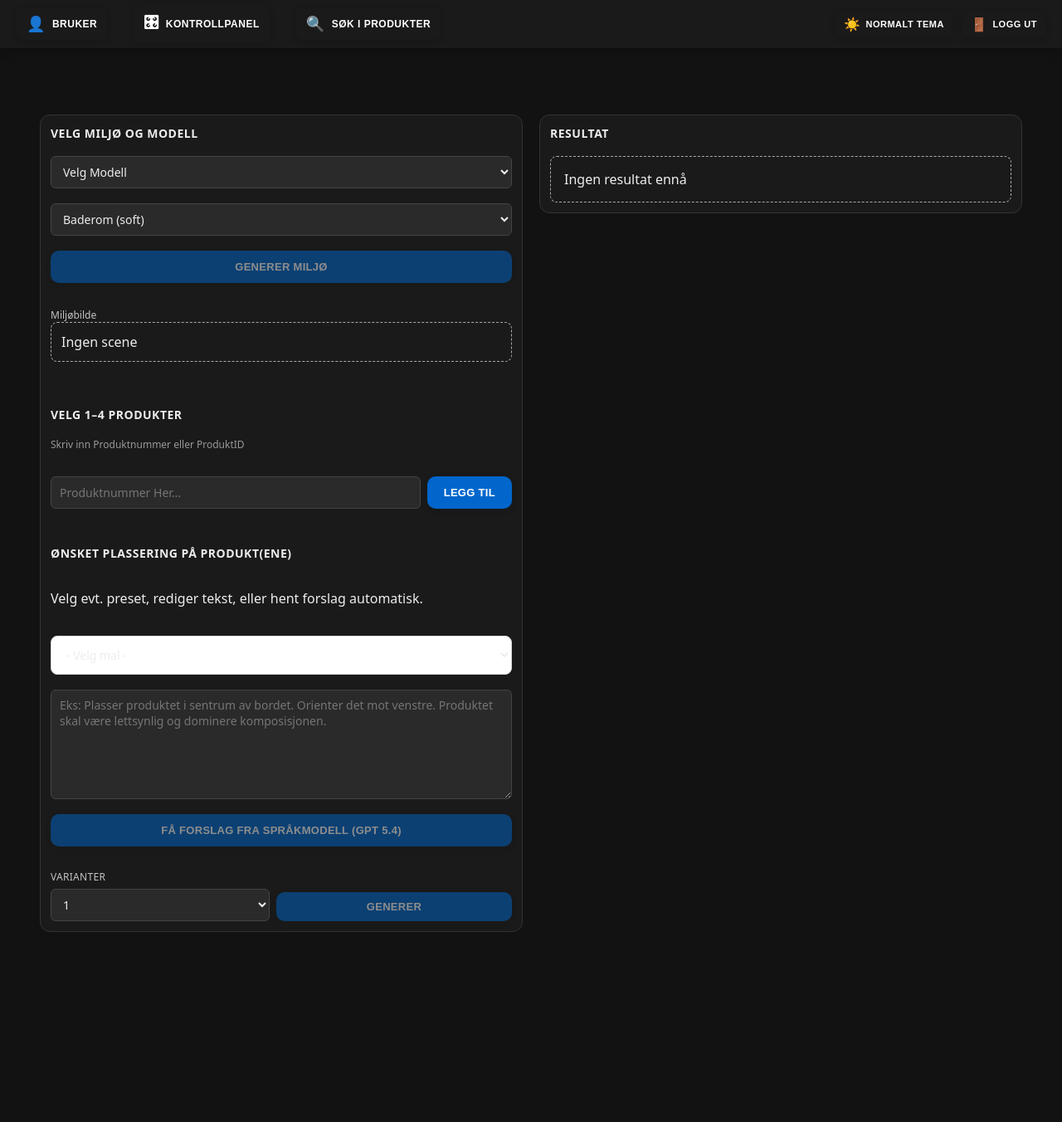
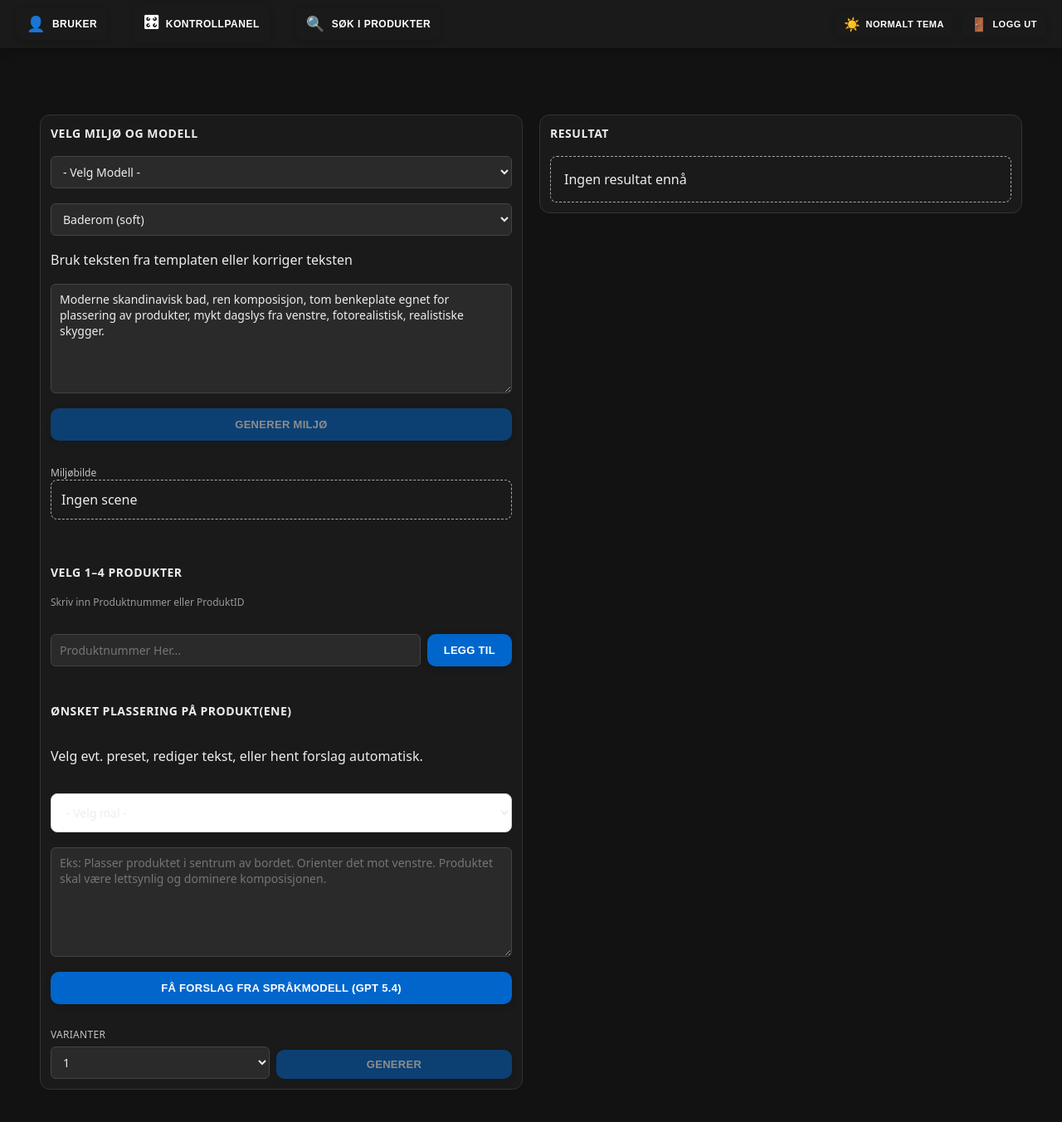
Before and after one commit to johannesolin/BachelorgruppeB26-IKT37, a Next.js app in the folder my-app/: page / in a window 1280 px wide. Shown: the top 1352 px of the page at 83% size. Before the commit the page ends 1175 px from the top, so only its background shows below. Built offline with nearby package versions, Linux system fonts and the light colour scheme.

Commit message:
- koblet opp gpt-5.4 for forslag til produkt plasering
- også lagt til mulighet for redigering av scenePrompt i template.

```diff
--- a/my-app/app/api/openAi/generateEnvironment/route.ts
+++ b/my-app/app/api/openAi/generateEnvironment/route.ts
@@ -2,7 +2,7 @@ import { generateImg } from "@/openAi/client";
 import { GenerateImg, Quality, Size } from "@/openAi/types";
 import { NextResponse } from "next/server";
 
- export async function POST( req: Request) {
+ export async function POST( req: Request ) {
     try{
         const form = await req.formData();
 
--- /dev/null
+++ b/my-app/app/api/openAi/placementSuggestion/route.ts
@@ -0,0 +1,29 @@
+import { buildSystemPrompt } from "@/lib/helperFunctions/buildSystemPrompt";
+import { buildUserPrompt } from "@/lib/helperFunctions/buildUserPrompt";
+import { gpt54PlacementSuggestionsRequest } from "@/openAi/gpt54Client";
+import { NextResponse } from "next/server";
+
+export async function POST( req: Request ){
+    try{
+        const body = await req.json();
+
+        const selectedModel = body.selectedModel;
+        const scenePrompt = body.scenePrompt;
+        const productSummary = body.productSummary;
+
+        const systemInput = buildSystemPrompt(selectedModel);
+        const userInput = buildUserPrompt(scenePrompt, productSummary);
+
+        const result = await gpt54PlacementSuggestionsRequest(systemInput, userInput);
+
+        if(!result || result.length === 0){
+            return NextResponse.json({ error: "No return text from modell" }, { status: 204 });
+        }
+
+        return NextResponse.json(result);
+
+    } catch (e){
+        console.error(e);
+        return NextResponse.json({error: "Internal server error"}, {status: 500});
+    }
+}
--- a/my-app/app/page.tsx
+++ b/my-app/app/page.tsx
@@ -1,5 +1,4 @@
 "use client";
-// Importering av React-hooks og komponenter som er nødvendige for siden
 import { useEffect, useState } from "react";
 import { DashboardNav } from "./navigation/DashboardNav";
 import styles from "./page.module.css";
@@ -57,11 +56,14 @@ async function readErrorMessage(res: Response): Promise<string> {
 
 export default function Page() {
   // State for modell valg
-  const [selectedModel, setSelectedModel] = useState<string>("");
+  const [selectedModel, setSelectedModel] = useState< "gpt-image-1.5" | "flux-2-pro" | "">("");
 
   // State for templates og valgt template
   const [templates, setTemplates] = useState<Template[]>(templatesArray as Template[]);
-  const [templateId, setTemplateId] = useState<string>(templates[0].id as string);
+  const [templateId, setTemplateId] = useState<string>(templates[0].id);
+
+  // State for tekst som skal brukes til å generere scenebilde
+  const [scenePrompt, setScenePrompt] = useState<string>(templates[0].scenePrompt);
 
   // State for scenebildet som skal brukes som bakgrunn
   const [sceneUrl, setSceneUrl] = useState<string>("");
@@ -135,7 +137,7 @@ export default function Page() {
     const form = new FormData();
 
     form.append("size", String(temp.size));
-    form.append("prompt", String(temp.scenePrompt).trim());
+    form.append("prompt", String(scenePrompt).trim());
     form.append("quality", String(temp.quality));
 
     let respons;
@@ -227,15 +229,54 @@ export default function Page() {
   * Funksjon for å hente forslag til produkt plasering fra GPT 5.4
   */
 
-  function getPlacementSuggestion(){
-    setBusyPlacement(true);
-    console.log("test");
-    setBusyPlacement(false);
+  async function getPlacementSuggestion(){
+    if(!scenePrompt) throw new Error("Velg mal for miljøbilde eller skriv egen tekst!");
+    if(selectedModel === "") throw new Error("Velg modell for generering av bilder!");
+    if(selectedProducts.length === 0) throw new Error("Legg til minst et produkt!");
+    try{
+      setBusyPlacement(true);
+      const productSummary = buildProductSummary();
+
+      const respons = await fetch("/api/openAi/placementSuggestion", {
+        method: "POST",
+        headers: { "Content-Type": "application/json" },
+        body: JSON.stringify({
+          selectedModel,
+          scenePrompt,
+          productSummary,
+        }),
+      });
+
+      const data = await respons.json();
+      if(data.length > 0){
+        setPlacementPrompt(data);
+      }
+      setBusyPlacement(false);
+
+    } catch (e){
+      setBusyPlacement(false);
+      console.error(e);
+      throw new Error("Henting av plasserings forslag feilet!");
+    }
+  }
+
+  /*
+  * Funksjon for sammensetting av produkt sammendrag
+  */
+
+  function buildProductSummary(): string{
+    const text: string[] = [];
+    selectedProducts.forEach((p, index) => {
+      const role = index === 0 ? "1 - HOVEDPRODUKT (skal prioriteres)" : `${index + 1} - sekundær`;
+      text.push(`${role}: produktid: ${p.productId}, produktnavn fra database: ${p.name?.trim()}, link til produktbilde: ${p.images[p.selectedImage].href}`)
+    });
+    return text.join("\n\n");
   }
 
   /*
   * Funksjon for oppdatering variabel for valgt bilde ved forespørsel til modeller.
   */
+
   function changeSelectedImage( productIndex: number, imageIndex: number ){
     selectedProducts[productIndex].selectedImage = imageIndex;
   }
@@ -345,7 +386,7 @@ export default function Page() {
               darkMode ? styles.dark : styles.light
             }`}
           >
-            <EnvironmentCard templateId={templateId} setTemplateId={setTemplateId} templates={templates} generateScene={generateScene}
+            <EnvironmentCard templateId={templateId} scenePrompt={scenePrompt} setScenePrompt={setScenePrompt} setTemplateId={setTemplateId} templates={templates} generateScene={generateScene}
               darkMode={darkMode} sceneUrl={sceneUrl} busyGen={busyGen} busyScene={busyScene} busyPlacement={busyPlacement} sceneFixPrompt={sceneFixPrompt} setSceneFixPrompt={setSceneFixPrompt}
               refineScene={refineScene} selectedModel={selectedModel} setSelectedModel={setSelectedModel}/>
             <h2>
--- a/my-app/components/EnvironmentCard.tsx
+++ b/my-app/components/EnvironmentCard.tsx
@@ -2,6 +2,12 @@ import styles from "../app/page.module.css";
 import { EnvironmentCardProps } from "./types";
 
 export const EnvironmentCard = ( props: EnvironmentCardProps ) => {
+
+  function changeTemplate( e: string){
+    props.setTemplateId(e);
+    props.setScenePrompt(props.templates.find(temp => temp.id === e)?.scenePrompt as string);
+  }
+
     return(
         <>
         <h2
@@ -11,17 +17,17 @@ export const EnvironmentCard = ( props: EnvironmentCardProps ) => {
             </h2>
             <select
               value={props.selectedModel}
-              onChange={(e) => props.setSelectedModel(e.target.value)}
+              onChange={(e) => props.setSelectedModel(e.target.value as "gpt-image-1.5" | "flux-2-pro" | "")}
               className={`${styles.select} ${props.darkMode ? styles.dark : styles.light}`}
               disabled={props.busyGen}
-            >
-              <option value="" disabled selected hidden>Velg Modell</option>
+            >Velg Modell
+              <option value="" hidden>- Velg Modell -</option>
               <option value="gpt-image-1.5" key="gpt-image-1.5">GPT-Image-1.5</option>
               <option value="flux-2-pro" key="flux-2-pro">FLUX-2-PRO</option>
             </select>
             <select
               value={props.templateId}
-              onChange={(e) => props.setTemplateId(e.target.value)}
+              onChange={(e) => changeTemplate(e.target.value)}
               className={`${styles.select} ${props.darkMode ? styles.dark : styles.light}`}
               disabled={props.busyGen}
             >
@@ -31,6 +37,13 @@ export const EnvironmentCard = ( props: EnvironmentCardProps ) => {
                 </option>
               ))}
             </select>
+            Bruk teksten fra templaten eller korriger teksten
+            <textarea
+              value={props.scenePrompt}
+              onChange={(e) => props.setScenePrompt(e.target.value)}
+              rows={6}
+              className={`${styles.textarea} ${props.darkMode ? styles.dark : styles.light}`}
+            />
             <button onClick={props.generateScene} disabled={props.busyGen || props.busyScene || props.busyPlacement || props.selectedModel === ""}>{props.busyScene ? "Genererer Miljø" : props.sceneUrl === "" ? "Generer Miljø" : "Regenerer Miljø" }</button>
             <div className={styles.sceneContainer}>
               <div className={styles.sceneLabel}>Miljøbilde</div>
--- a/my-app/components/PlacementCard.tsx
+++ b/my-app/components/PlacementCard.tsx
@@ -31,7 +31,7 @@ export function PlacementCard( props: PlacementCardProps ){
               placeholder="Eks: Plasser produktet i sentrum av bordet. Orienter det mot venstre. Produktet skal være lettsynlig og dominere komposisjonen."
               className={`${styles.textarea} ${props.darkMode ? styles.dark : styles.light}`}
             />
-            <button onClick={props.getPlacementSuggestion} disabled={props.busyGen || props.busyScene || props.busyPlacement || props.placementPrompt.length === 0}>{props.busyPlacement ? "Henter forslag fra språkmodell..." : "Få forslag fra språkmodell (GPT 5.4)"}</button>
+            <button onClick={props.getPlacementSuggestion} disabled={props.busyGen || props.busyScene || props.busyPlacement}>{props.busyPlacement ? "Henter forslag fra språkmodell..." : "Få forslag fra språkmodell (GPT 5.4)"}</button>
             <div className={styles.variantsContainer}>
               <label className={styles.flex1}>
                 <div className={styles.variantsLabel}>Varianter</div>
--- a/my-app/components/types.ts
+++ b/my-app/components/types.ts
@@ -14,6 +14,8 @@ export interface EnvironmentCardProps {
     templateId: string;
     setTemplateId: (param: string) => void;
     templates: Template[];
+    scenePrompt: string;
+    setScenePrompt: ( param: string) => void;
     generateScene: () => void;
     darkMode: boolean;
     sceneUrl: string;
@@ -24,7 +26,7 @@ export interface EnvironmentCardProps {
     setSceneFixPrompt: (param: string) => void;
     refineScene: () => void;
     selectedModel: string;
-    setSelectedModel: ( param: string ) => void;
+    setSelectedModel: ( param: "gpt-image-1.5" | "" | "flux-2-pro" ) => void;
 }
 
 export interface ResultsCardProps {
--- /dev/null
+++ b/my-app/lib/helperFunctions/buildSystemPrompt.ts
@@ -0,0 +1,23 @@
+export function buildSystemPrompt( selectedModel: "gpt-image-1.5" | "flux-2-pro" ){
+    const modellNote = selectedModel === "flux-2-pro" ? [
+          "Bildemotoren etterpå er FLUX: skriv positivt og konkret (hva som skal skje), unngå lange lister med «ikke» og «unngå».",
+          "Ikke bruk egen «negative prompt»-stil; beskriv heller tydelig ønsket plassering og størrelse.",
+        ].join(" ")
+      : [
+          "Bildemotoren etterpå er GPT Image: du kan være tydelig på at miljøet skal beholdes og at produktet skal plasseres med riktig skala og skygge.",
+        ].join(" ");
+
+        return [
+    "Du hjelper med å skrive én kort, presis BRUKERINSTRUKSJON for plassering av produkter i et allerede generert miljøbilde.",
+    "Output skal KUN være selve instruksjonsteksten som skal limes inn i et tekstfelt – ingen hilsen, ingen markdown, ingen nummererte titler, ingen anførselstegn rundt hele teksten.",
+    "Målet er realistisk plassering og dimensjon: bruk synlige ting i scenen som størrelsesanker (møbler, benk, hus, fliser, plen, vinduer, døråpning, terrasseheller, osv.).",
+    "Produktlisten i brukermeldingen er den FULLSTENDIGE og ENESTE kilden: nevn nøyaktig de produkttypene og antall som står der (f.eks. ett krus og én tallerken). Ikke gjenta eldre bestillinger (f.eks. «to krus») hvis listen sier noe annet. Ikke finn på produkter som ikke står i listen.",
+    "SKALA (viktig): Velg riktig type anker etter scene:",
+    "- Kjøkken / spisebord / små gjenstander (krus, tallerken, glass, skål): bruk typisk hverdagsstørrelse – ikke «store rekvisitter». Ankre mot blandebatteri, flisstørrelse, benkebredde eller avstand mellom kran og kant: f.eks. at krusets høyde er tydelig lavere enn blandebatteriet, tallerkenens diameter omtrent som én flis eller mindre enn halve benkefeltet. Unngå å beskrive dem som overdrevet store.",
+    "- Baderom / servantbenk (DYBDE – ofte oversett): En lang benk har både «bakkant» (inntil speilet/flisveggen bak kranen), «midt på flaten» og «forkant» (nærmest kamera). En stor tom flate til venstre/høyre er ikke nødvendigvis bakkant. Uten eksplisitt dybde legger bilde-modeller ofte produktet i den ledige sonen som er mest salient i bildet (ofte forkant eller siden mot kamera). Hvis brukeren vil ha produktet i bakkant, skriv det tydelig, f.eks.: «Plasser produktet i bakkant av servantbenken, med bunnflate mot speilet/flisene langs veggen, mellom kran og speil – ikke på forkanten av benken mot kamera og ikke bare «på den tomme siden» uten å angi dybde.»",
+    "- Store utendørs gjenstander (trampolin, basseng, lekegrind): angi troverdig voksen-/hage-skala med anker mot hus, terrasse, plen (se tidligere eksempler).",
+    "- Alltid minst to konkrete sammenligninger med motivet i bildet, tilpasset om det er innendørs småting eller utendørs store ting.",
+    "Miljøbildet skal forstås som låst: ikke be om ny himmel, nye møbler eller redesign av rommet – bare hvor produktet skal stå og omtrent hvor stort i forhold til omgivelsene.",
+    modellNote,
+  ].join("\n");
+}
--- /dev/null
+++ b/my-app/lib/helperFunctions/buildUserPrompt.ts
@@ -0,0 +1,23 @@
+export function buildUserPrompt( scenePrompt: string, productSummary: string): string{
+    const text = [
+        "Dette gjelder KUN det valgte miljøet og produktlisten under. Ikke gjenta eller anta plassering for tidligere produkter eller andre scener som ikke er beskrevet her.",
+        "",
+        "## Miljø (fra mal / kontekst)",
+        scenePrompt,
+        "",
+        "## Produkter som skal inn (følg denne listen ordrett – rekkefølge 1 = hovedprodukt)",
+        productSummary,
+  ];
+
+  text.push(
+    "",
+    "Krav til den ferdige teksten:",
+    "- Beskriv plassering for hvert produkt i listen med riktig navn/type fra listen (ikke bytt ut tallerken med krus eller omvendt).",
+    "- Minst to eksplisitte størrelsesankre mot motivet i miljøbeskrivelsen. På kjøkken: kran, flis, benk – ikke overdriv størrelsen på krus/tallerken.",
+    "- Ved store utendørs produkter: realistiske mål i forhold til menneskehøyde og typisk hageutstyr.",
+    "",
+    "Skriv nå den ferdige plasseringsinstruksen på norsk (2–8 korte avsnitt eller punktliste i ren tekst)."
+  );
+
+  return text.join("\n");
+}
--- a/my-app/openAi/client.ts
+++ b/my-app/openAi/client.ts
@@ -4,7 +4,7 @@ import { AddProductsToScene, EditImg, GenerateImg } from "./types";
 
 let client: AzureOpenAI | null = null;
 
-export function getAzureOpenAiClient(): AzureOpenAI {
+function getAzureOpenAiClient(): AzureOpenAI {
     if(client) return client;
 
     const endpoint = process.env.AZURE_OPENAI_ENDPOINT;
--- a/my-app/openAi/gpt54Client.ts
+++ b/my-app/openAi/gpt54Client.ts
@@ -3,7 +3,7 @@ import { AzureOpenAI } from "openai";
 
 let client: AzureOpenAI | null = null;
 
-export function getAzureOpenAiClient(): AzureOpenAI {
+function getAzureOpenAiClient(): AzureOpenAI {
     if(client) return client;
 
     const endpoint = process.env.AZURE_OPENAI_ENDPOINT;
@@ -22,3 +22,21 @@ export function getAzureOpenAiClient(): AzureOpenAI {
 
     return client;
 }
+
+export async function gpt54PlacementSuggestionsRequest( systemInput: string, userInput: string ){
+    const client = getAzureOpenAiClient();
+    const deployment = process.env.AZURE_OPENAI_DEPLOYMENT_GPT54;
+
+    const response = await client.responses.create({
+        model: deployment,
+        input: [
+            {role: "system", content: systemInput},
+            {role: "user", content: userInput},
+        ]
+    });
+
+    const text = response.output_text.trim()
+    if(!text) throw new Error("Språkmodellen returnerte tom tekst.");
+
+    return text;
+}
```
